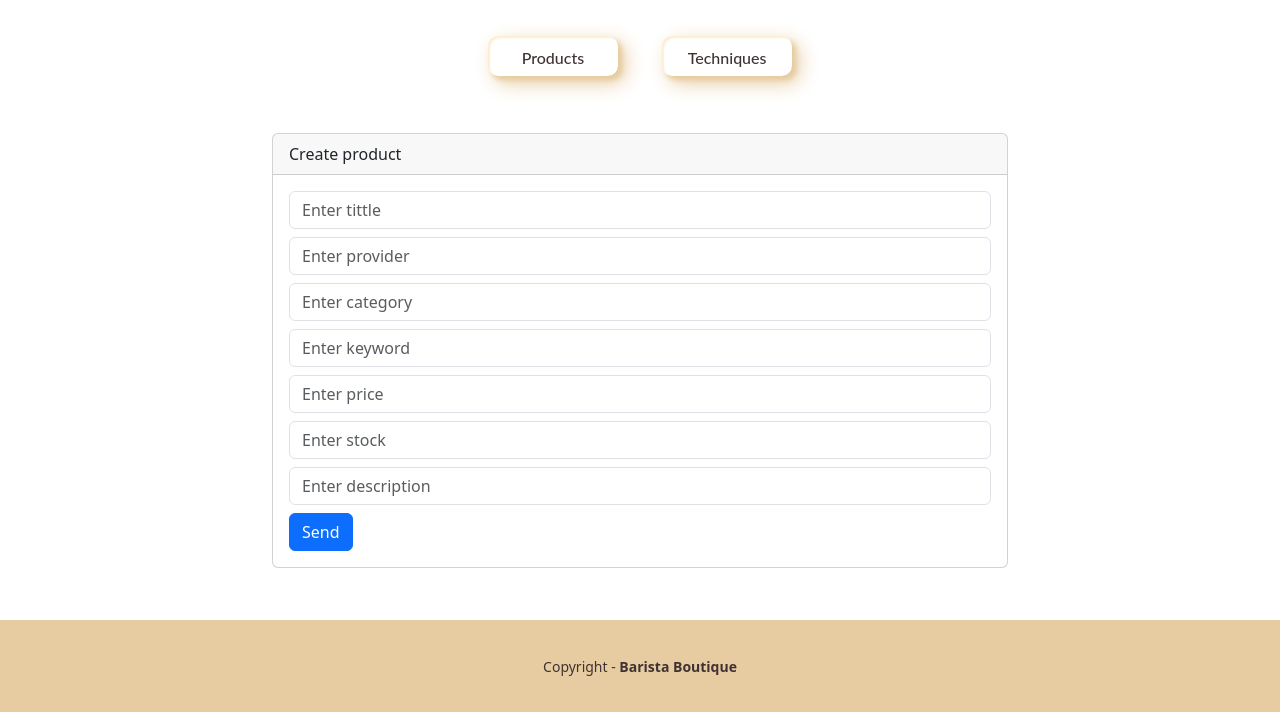
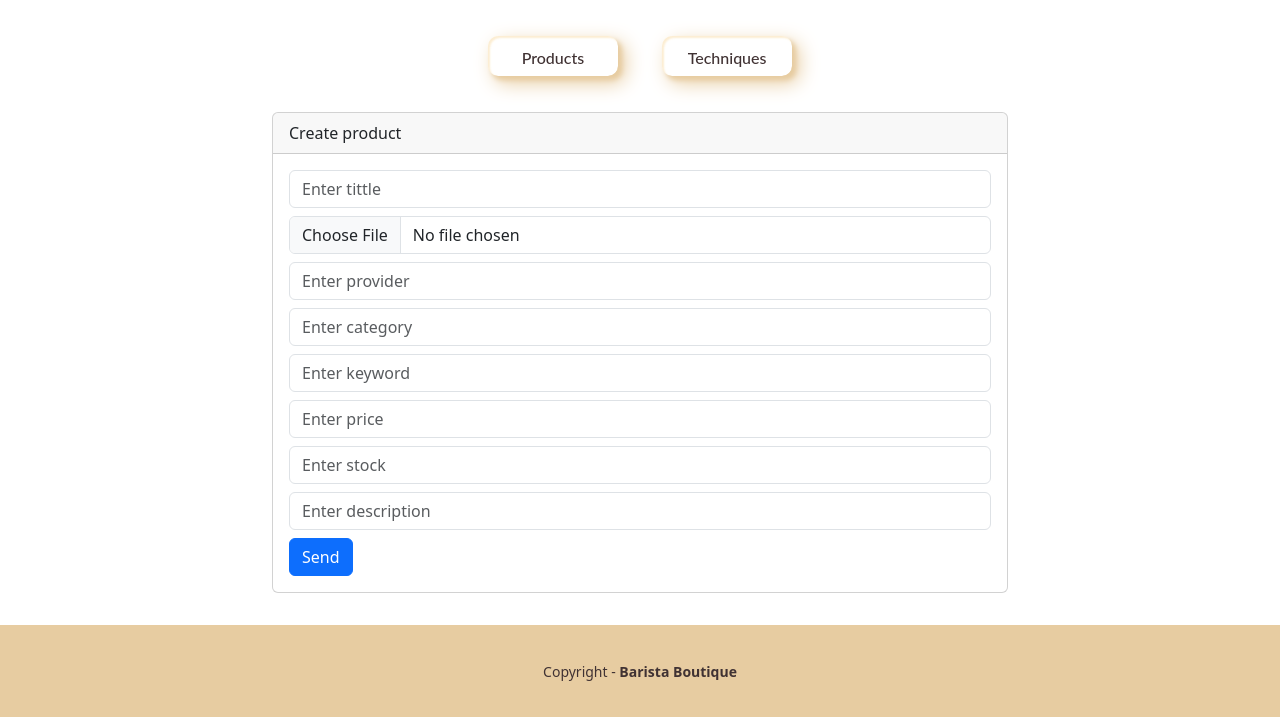
Before and after one commit to mamunetond/Barista-Boutique, a Django app: page /products/create in a window 1280 px wide. Shown: the part 88-805 px from the top of the page. Run offline with Django 4.2, Linux system fonts and the light colour scheme.

Commit message:
set image input to the products form

```diff
--- a/pages/templates/products/create.html
+++ b/pages/templates/products/create.html
@@ -44,6 +44,8 @@
 
               <input type="text" class="form-control mb-2" placeholder="Enter tittle" name="tittle" value="{{form.data.tittle }}" />
 
+              <input type="file" class="form-control mb-2" name="image" accept="image/*" />
+
               <input type="text" class="form-control mb-2" placeholder="Enter provider" name="provider" value="{{form.data.provider }}" />
 
               <input type="text" class="form-control mb-2" placeholder="Enter category" name="category" value="{{form.data.category }}" />
--- a/pages/views.py
+++ b/pages/views.py
@@ -101,13 +101,16 @@ class ProductForm(forms.ModelForm):
     model = Product
     fields = '__all__'
 
-  def clean_price(self):
-    price = self.cleaned_data.get('price')
+    # Use FileInput widget for image field
+    image = forms.ImageField(required=False, widget=forms.FileInput)
 
-    if price is not None and price <= 0:
-      raise ValidationError('Price must be greater than zero.')
+    def clean_price(self):
+        price = self.cleaned_data.get('price')
 
-    return price
+        if price is not None and price <= 0:
+            raise ValidationError('Price must be greater than zero.')
+
+        return price
 
 class ProductCreateView(View):
   template_name = 'products/create.html'
```
